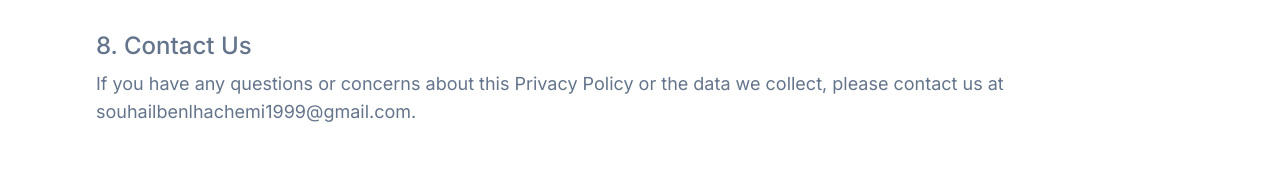
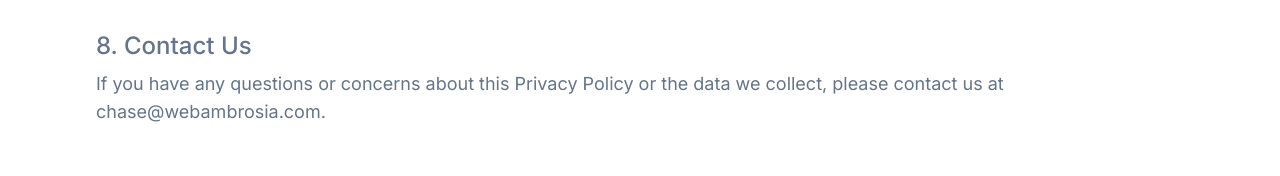
Before and after one commit to chaso13/convertiflo2.0, a Next.js app: page /privacy-policy in a window 1280 px wide. Shown: the part 1470-1646 px from the top of the page. Built offline with nearby package versions, Linux system fonts and the light colour scheme.

Commit message:
updated privacy policy

```diff
--- a/app/privacy-policy/page.tsx
+++ b/app/privacy-policy/page.tsx
@@ -84,7 +84,7 @@ export default function PrivacyPolicy() {
                 <h2 className="text-xl md:text-2xl font-medium text-muted-foreground">8. Contact Us</h2>
                 <p>
                     If you have any questions or concerns about this Privacy Policy or the data we collect, please
-                    contact us at souhailbenlhachemi1999@gmail.com.
+                    contact us at chase@webambrosia.com.
                 </p>
             </div>
 
```
